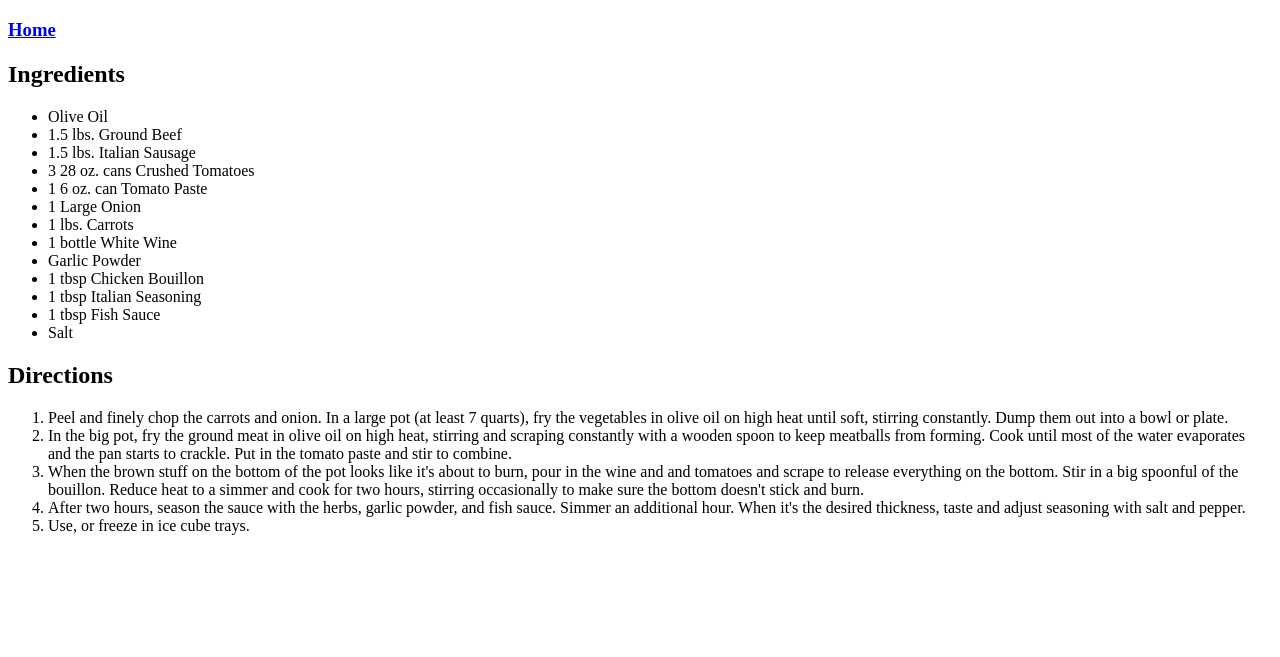
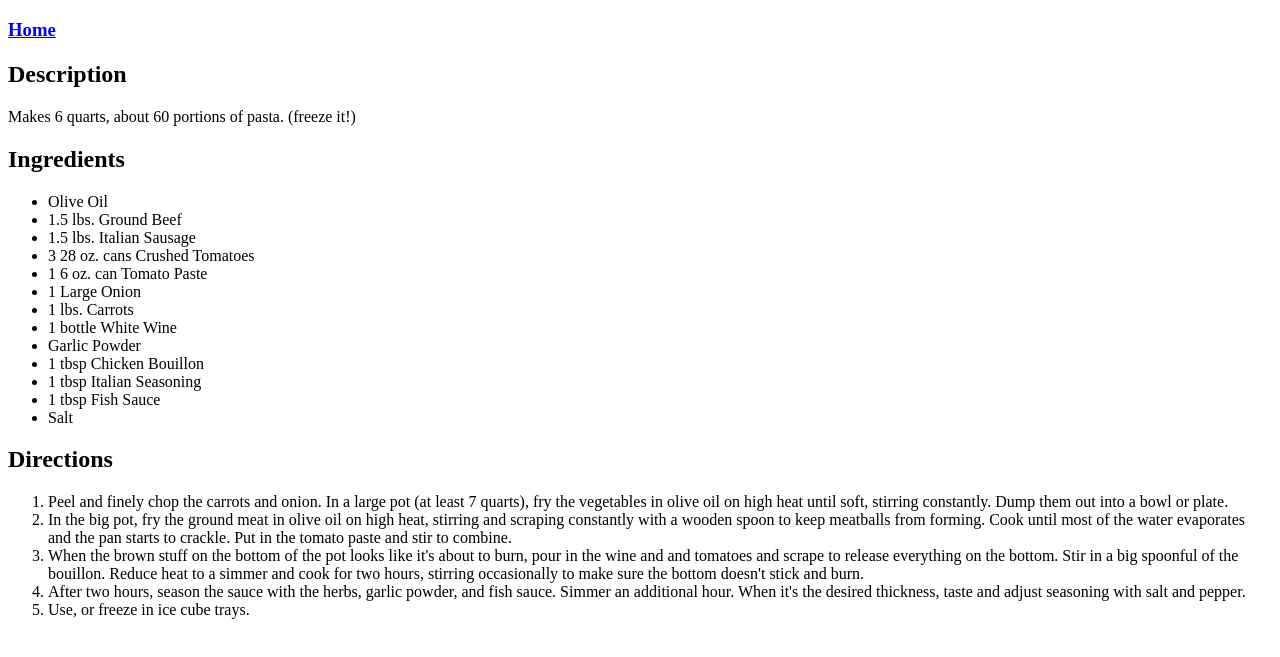
Before and after one commit to dan-almeida1/Odin-Recipes, a plain HTML site: page recipes/spaghetti-sauce.html in a window 1280 px wide. Shown: the part 61-718 px from the top of the page. Drawn offline with Linux system fonts and the light colour scheme.

Commit message:
forgot to save everything lmao

```diff
--- a/recipes/spaghetti-sauce.html
+++ b/recipes/spaghetti-sauce.html
@@ -6,6 +6,8 @@
     <body>
         <h1>Spaghetti Sauce</h1>
         <h3><a href="../index.html">Home</a></h3>
+        <h2>Description</h2>
+        <p>Makes 6 quarts, about 60 portions of pasta. (freeze it!)</p>
         <h2>Ingredients</h2>
         <ul>
             <li>Olive Oil</li>
```
